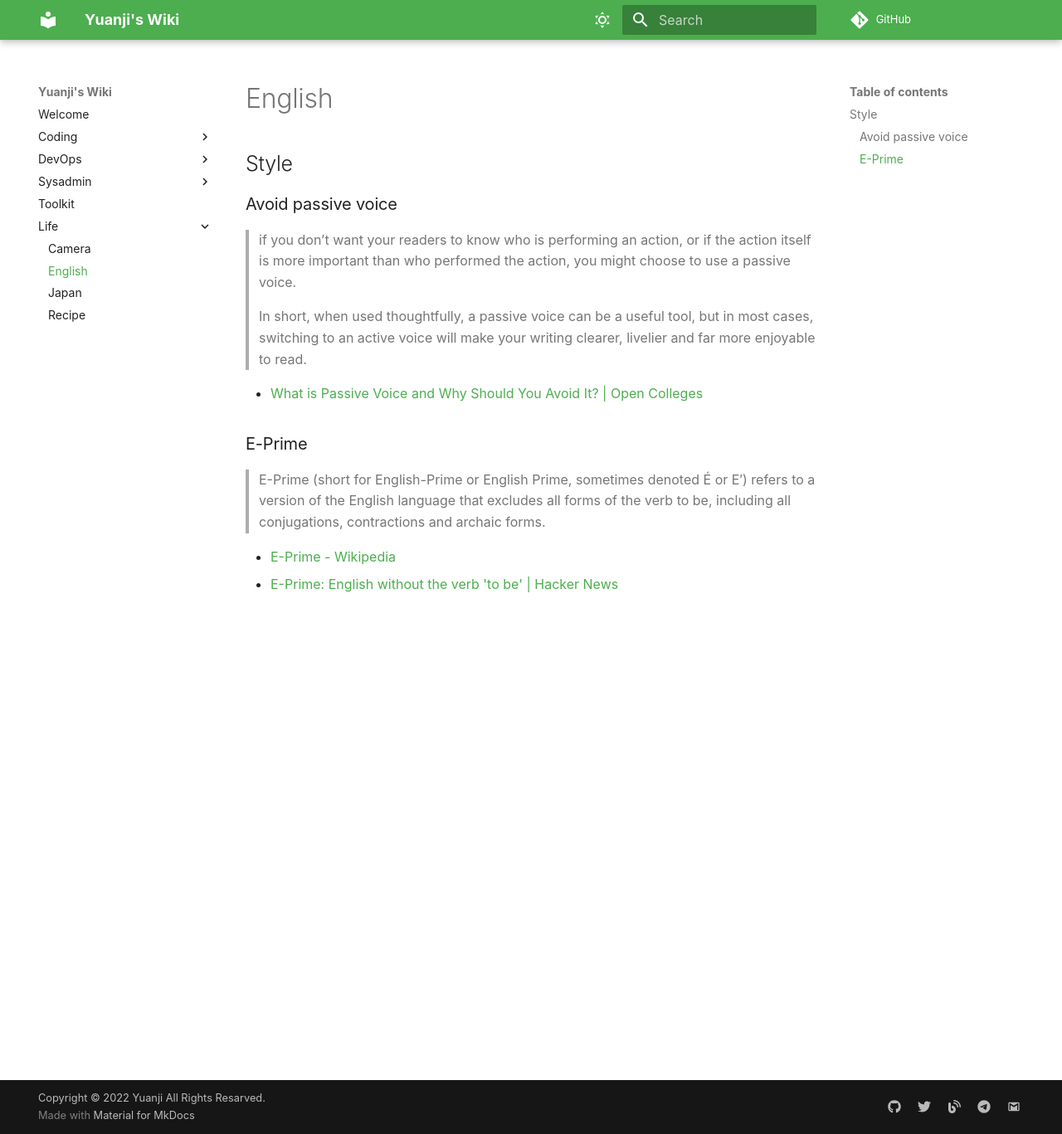
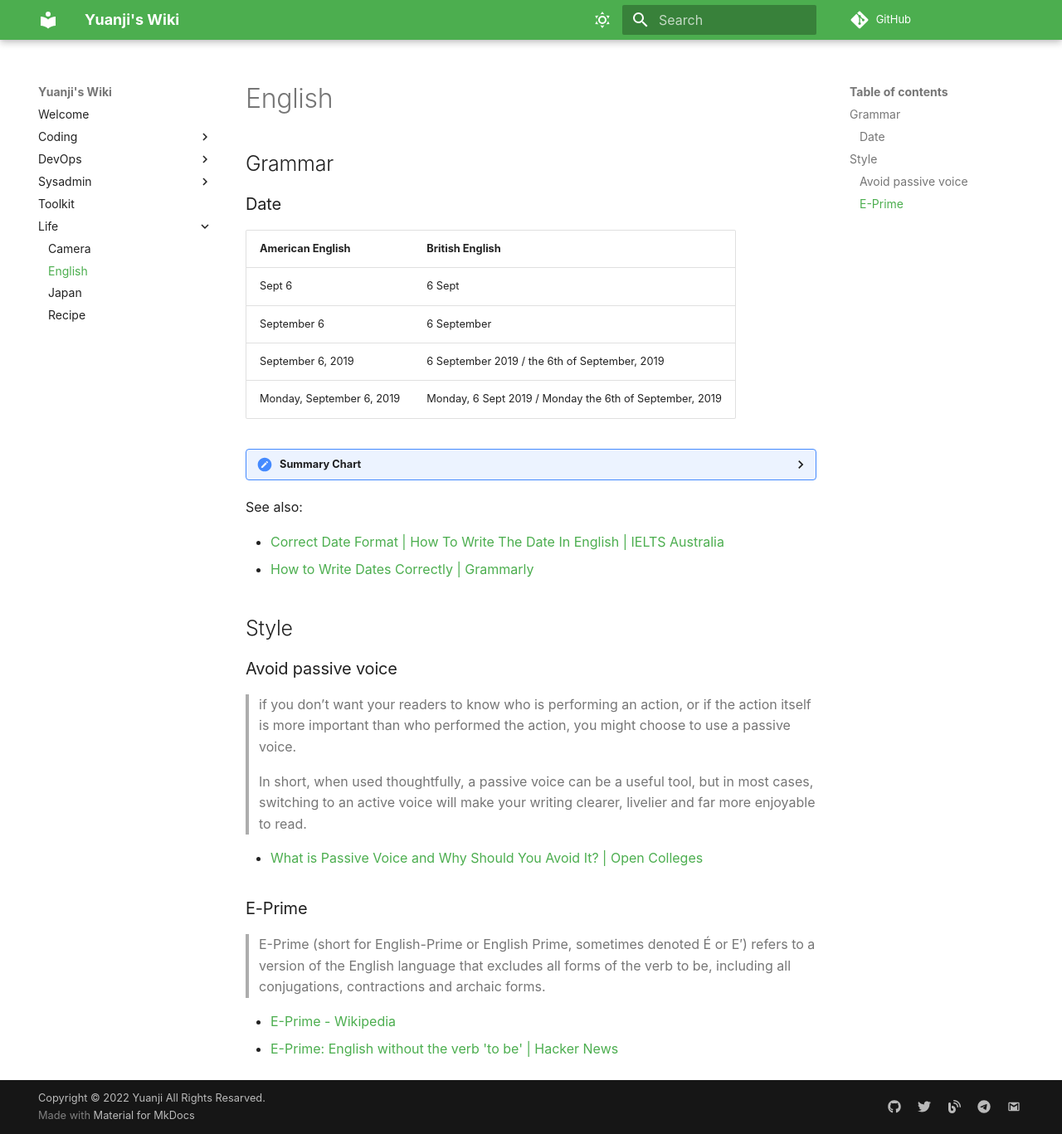
Before and after one commit to yuanji-dev/wiki, an MkDocs documentation site: the page built from docs/life/english.md, in a window 1280 px wide and 1367 px high. Shown: the whole window at 83% size. Built offline with MkDocs 1.6.1 and Material for MkDocs 9.7.7, drawn with Linux system fonts in a browser that asks for light colours; some web fonts are replaced; comment, search, counter and statistics services are not loaded.

Commit message:
feat: update english.md

```diff
--- a/docs/life/english.md
+++ b/docs/life/english.md
@@ -1,4 +1,25 @@
 # English
+
+## Grammar
+
+### Date
+
+| American English          | British English                                         |
+| ------------------------- | ------------------------------------------------------- |
+| Sept 6                    | 6 Sept                                                  |
+| September 6               | 6 September                                             |
+| September 6, 2019         | 6 September 2019 / the 6th of September, 2019           |
+| Monday, September 6, 2019 | Monday, 6 Sept 2019 / Monday the 6th of September, 2019 |
+
+??? summary "Summary Chart"
+
+    ![Date in Englin](date-in-english.jpg)
+    Ref: [How to say the DATE in English Woodward English](https://www.woodwardenglish.com/lesson/how-to-say-the-date-in-english/)
+
+See also:
+
+- [Correct Date Format | How To Write The Date In English | IELTS Australia](https://ielts.com.au/australia/prepare/article-how-to-write-the-date-correctly)
+- [How to Write Dates Correctly | Grammarly](https://www.grammarly.com/blog/how-to-write-dates/)
 
 ## Style
 
```
Also changed, not shown: docs/coding/markdown.md (+1 -0 lines), docs/life/date-in-english.jpg (added).
